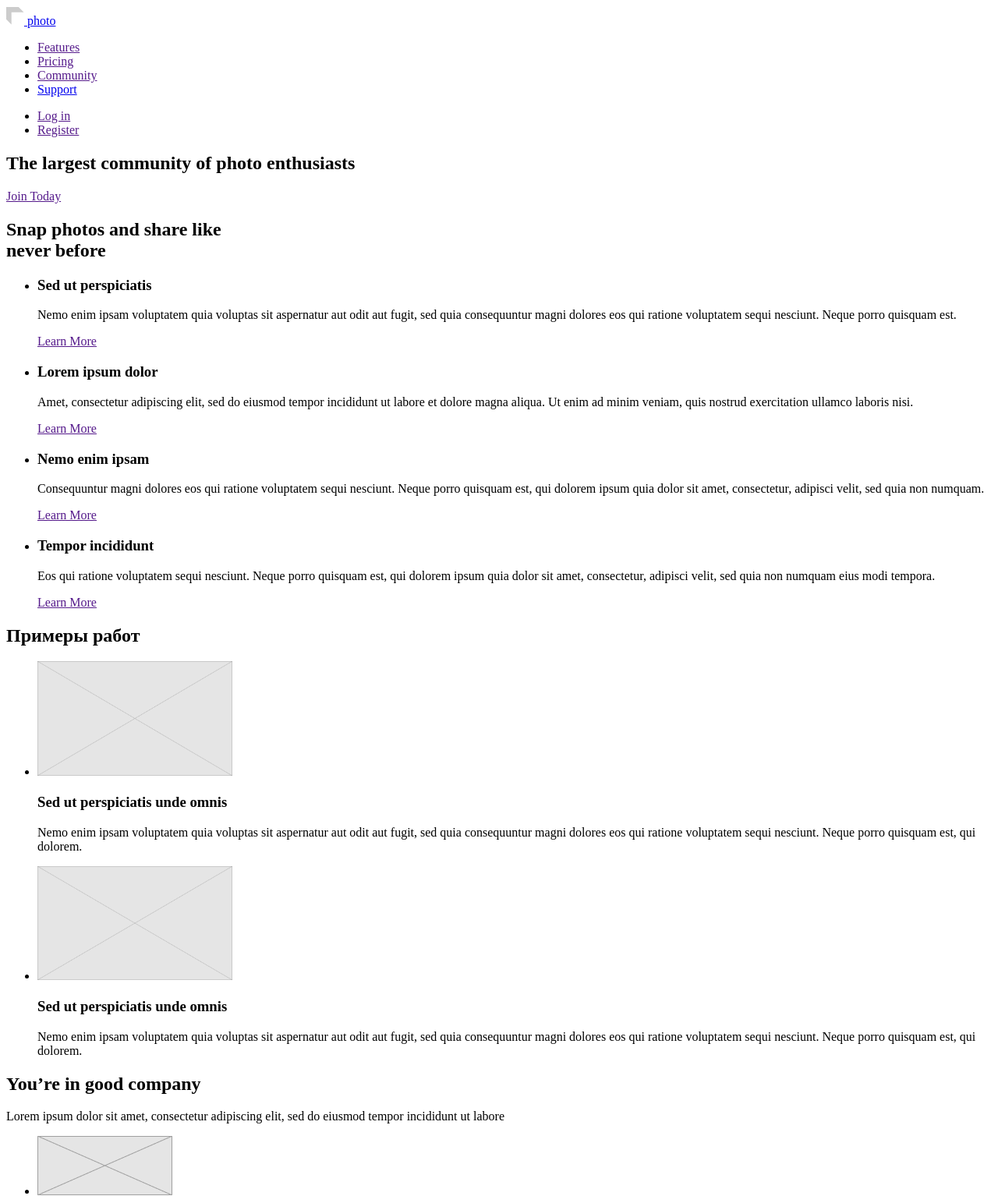
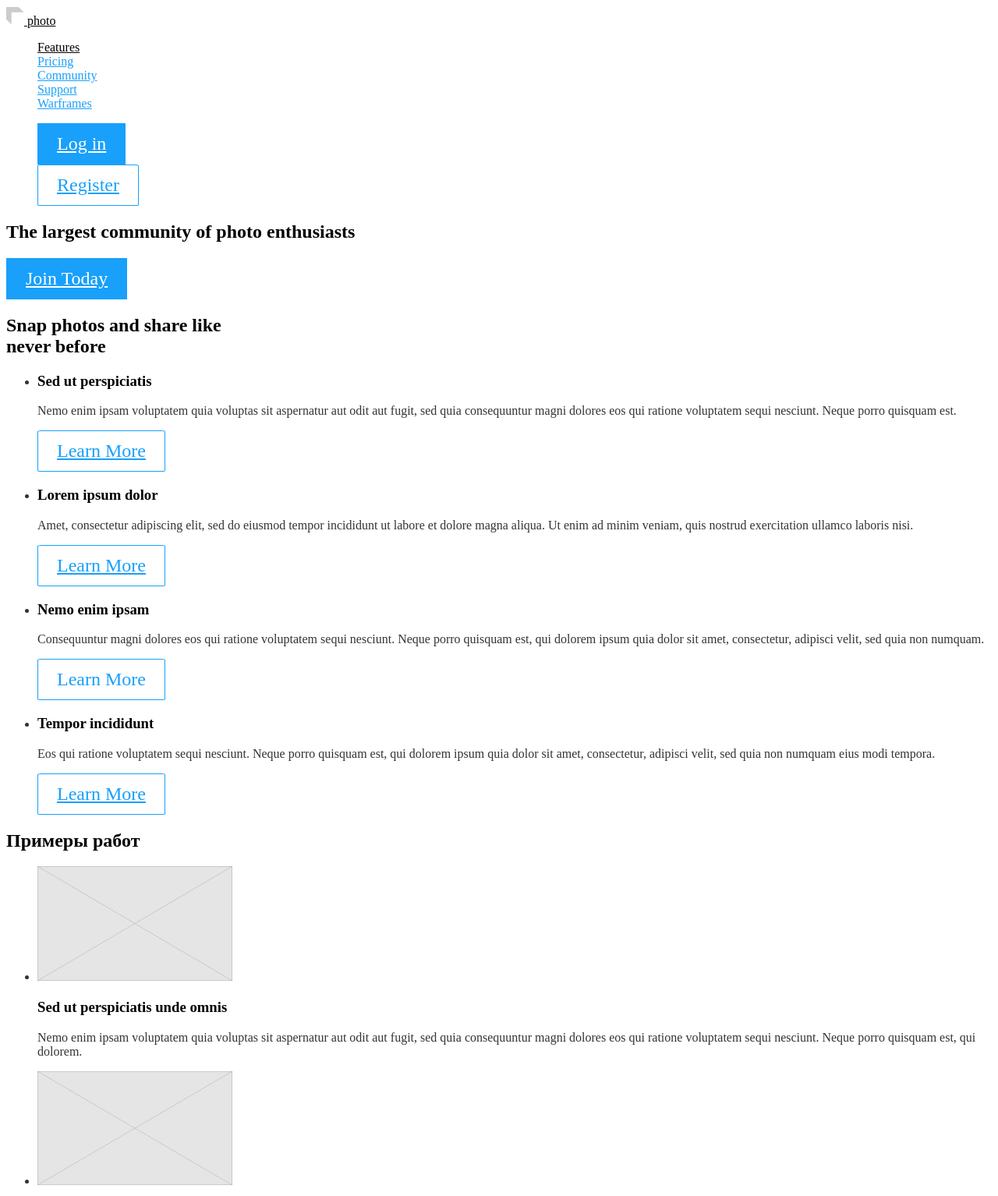
Before and after one commit to zeoniss/html-css-22-, a plain HTML site: page index.html in a window 1280 px wide. Shown: the top 1534 px of the page at 78% size. Drawn offline with Linux system fonts and the light colour scheme.

Commit message:
Добавляет оформление цвета

```diff
--- /dev/null
+++ b/css/common.css
@@ -0,0 +1,35 @@
+:root{
+  --primary-text-color:rgba(0,0,0,0.8);
+  --title-text-color: #000000;
+  --accent-color: #18a0fb;
+  --primary-white-color: #ffffff;
+}
+
+body{
+  color: var(--primary-text-color);
+  background-color: #fff;
+}
+h1,h2,h3,h4,h5,h6{
+  color: var(--title-text-color);
+}
+.logo{
+  color: var(--title-text-color) ;
+}
+.logo:hover{
+  --new-accent: red;
+  color: var(--new-accent);
+}
+.list{
+  list-style: none;
+}
+/* Site nav */
+.site-nav .link {
+  color: var(--accent-color);
+}
+.site-nav .link:hover,
+.site-nav.link:focus{
+  color: var(--title-text-color);
+}
+.site-nav .link.current{
+  color: var(--title-text-color);
+}
--- /dev/null
+++ b/css/community.css
@@ -0,0 +1,3 @@
+body{
+  background-color: tomato;
+}
--- /dev/null
+++ b/css/main.css
@@ -0,0 +1,75 @@
+:root{
+  --primary-text-color:rgba(0,0,0,0.8);
+  --title-text-color: #000000;
+  --accent-color: #18a0fb;
+  --primary-white-color: #ffffff;
+}
+
+body{
+  color: var(--primary-text-color);
+  background-color: #fff;
+}
+h1,h2,h3,h4,h5,h6{
+  color: var(--title-text-color);
+}
+.logo{
+  color: var(--title-text-color) ;
+}
+.logo:hover{
+  --new-accent: red;
+  color: var(--new-accent);
+}
+.list{
+  list-style: none;
+}
+/* Site nav */
+.site-nav .link {
+  color: var(--accent-color);
+}
+.site-nav .link:hover,
+.site-nav.link:focus{
+  color: var(--title-text-color);
+}
+.site-nav .link.current{
+  color: var(--title-text-color);
+}
+/* Hero */
+.hero-title{
+  color: var(--title-text-color);
+}
+/* Section */
+.section-title{
+  color: var(--title-text-color);
+}
+.clients > .section-title {
+  color: teal;
+}
+/* Features */
+.feature-list .title {
+  color: var(--title-text-color);
+}
+
+/* Examples */
+.work-list .title{
+  color: var(--title-text-color);
+}
+/* Button */
+.button{
+  color: var(--title-text-color);
+  background-color: var(--primary-white-color);
+  font-size: 24px;
+  padding: 12px 24px;
+  display: inline-block;
+  border: 1px solid black;
+}
+.button.primary{
+   color: var(--primary-white-color );
+  background-color: var(--accent-color);
+border-color: transparent;
+}
+ .button.secondary{
+  color: var(--accent-color);
+  background-color: var(--primary-white-color );
+  border-color:var(--accent-color);
+  border-radius:3%;
+}
--- a/index.html
+++ b/index.html
@@ -4,93 +4,100 @@
     <meta charset="UTF-8" />
     <meta http-equiv="X-UA-Compatible" content="IE=edge" />
     <meta name="viewport" content="width=device-width, initial-scale=1.0" />
-    <title>Document</title>
-  </head>
+    <link rel="stylesheet" href="./css/common.css">
+    <link rel="stylesheet" href="./css/main.css">
+    <title>Photo App</title>
+</head>
   <body>
-    <!-- Шапка сайта -->
-    <header>
+
+    <!-- <iframe width="300" height="220" src="https://www.youtube.com/embed/EvtMTV9mMSc" title="YouTube video player" frameborder="0" allow="accelerometer; autoplay; clipboard-write; encrypted-media; gyroscope; picture-in-picture" allowfullscreen></iframe> -->
+
+          <!-- Шапка сайта -->
+
+    <header class="page-header">
       <nav>
-        <a href="/">
+        <a href="/" class="logo">
           <img src="./images/logo.svg" alt="Логотип компании" />
           photo</a>
-        <ul>
-          <li><a href="">Features</a></li>
-          <li><a href="">Pricing</a></li>
-          <li><a href="">Community</a></li>
-          <li><a href="/support.html">Support</a></li>
+        <ul class="site-nav list">
+          <li><a href=""class="link current">Features</a></li>
+          <li><a href=""class="link">Pricing</a></li>
+          <li><a href="./community.html"class="link">Community</a></li>
+          <li><a href=""class="link">Support</a></li>
+           <li><a href=""class="link">Warframes</a></li>
         </ul>
 
-        <ul>
-          <li><a href="">Log in</a></li>
-          <li><a href="">Register</a></li>
+        <ul class="auth-nav list">
+          <li><a href="" class="button primary">Log in</a></li>
+          <li><a href="" class="button secondary">Register</a></li>
         </ul>
       </nav>
     </header>
     <main>
       <!-- Герой -->
     <div>
-      <section>
-        <h1>The largest community of photo enthusiasts</h1>
-        <a href="">Join Today</a>
+      <section class="hero">
+        <h1 class="hero-title">The largest community of photo enthusiasts</h1>
+        <a href="" class="button primary">Join Today</a>
       </section>
     </div>
 <!-- Преимущества -->
-    <section>
-      <h2>Snap photos and share like </br> never before</h2>
-      <ul>
+    <section class="section">
+      <h2 class="section-title">Snap photos and share like </br> never before</h2>
+      <ul class="feature-list">
         <li>
-          <h3>
+          <h3 class="title">
             Sed ut perspiciatis
           </h3>
           <p>Nemo enim ipsam voluptatem quia voluptas sit aspernatur aut odit aut fugit, sed quia consequuntur magni dolores eos qui ratione voluptatem sequi nesciunt. Neque porro quisquam est.</p>
-          <a href="">Learn More</a>
+          <a href="" class="button secondary">Learn More</a>
         </li>
           <li>
-          <h3>
+          <h3 class="title">
            Lorem ipsum dolor
           </h3>
           <p>Amet, consectetur adipiscing elit, sed do eiusmod tempor incididunt ut labore et dolore magna aliqua. Ut enim ad minim veniam, quis nostrud exercitation ullamco laboris nisi.</p>
-         <a href="">Learn More</a>
+         <a href="" class="button secondary">Learn More</a>
         </li>
           <li>
-          <h3>
+          <h3 class="title">
            Nemo enim ipsam
           </h3>
           <p>Consequuntur magni dolores eos qui ratione voluptatem sequi nesciunt. Neque porro quisquam est, qui dolorem ipsum quia dolor sit amet, consectetur, adipisci velit, sed quia non numquam.</p>
-           <a href="">Learn More</a>
+           <Learn href="" class="button secondary">Learn More</a>
         </li>
           <li>
-          <h3>
+          <h3 class="title">
             Tempor incididunt
           </h3>
           <p>Eos qui ratione voluptatem sequi nesciunt. Neque porro quisquam est, qui dolorem ipsum quia dolor sit amet, consectetur, adipisci velit, sed quia non numquam eius modi tempora.</p>
-          <a href="">Learn More</a>
+          <a href="" class="button secondary">Learn More</a>
         </li>
       </ul>
     </section>
 <!-- Примеры работ -->
-    <section><h2>Примеры работ</h2>
-    <ul>
+    <section class="section"><h2 class="section-title">Примеры работ</h2>
+    <ul class="work-list">
       <li>
         <img src="./images/placeholder.png" alt="" width="250">
-        <h3>Sed ut perspiciatis unde omnis</h3>
+        <h3 class="title">Sed ut perspiciatis unde omnis</h3>
         <p>Nemo enim ipsam voluptatem quia voluptas sit aspernatur aut odit aut fugit, sed quia consequuntur magni dolores eos qui ratione voluptatem sequi nesciunt. Neque porro quisquam est, qui dolorem.</p>
       </li>
     </ul>
     <ul>
       <li>
         <img src="./images/placeholder.png" alt="" width="250">
-        <h3>Sed ut perspiciatis unde omnis</h3>
+        <h3 class="title">Sed ut perspiciatis unde omnis</h3>
         <p>Nemo enim ipsam voluptatem quia voluptas sit aspernatur aut odit aut fugit, sed quia consequuntur magni dolores eos qui ratione voluptatem sequi nesciunt. Neque porro quisquam est, qui dolorem.</p>
       </li>
     </ul>
     </section>
 
-    <!-- Testimonials -->
-    <section>
-      <h2>You’re in good company</h2>
+    <!-- Клиенты -->
+    <section class="section clients">
+      <h2 class="section-title">You’re in good company</h2>
       <p>Lorem ipsum dolor sit amet, consectetur adipiscing elit, sed do eiusmod tempor incididunt ut labore  </p>
-    <ul>
+    <ul class="list">
       <li>
       <a href=""><img src="./images/Rectangle.png" alt="Логотип компании">
     </a>
@@ -125,10 +132,42 @@
     </li>
     </ul>
     </section>
-    </main>
+    <!-- Подпишитесь -->
+    <section>
+    <p>
+      Lorem ipsum dolor sit amet, consectetur adipiscing elit, sed do eiusmod tempor incididunt ut labore
+    </p>
+        <div>
+          <a href="" class="button primary">Join Today</a>
+          <a href="" class="button secondary">Contact Us</a>
+
+        </div>
+    </section>
+        </main>
 <!-- Футер -->
     <footer>
-      Footer
-    </footer>
+      <ul>
+        <li><a href="">Mobile app</a></li>
+        <li><a href="">Community</a></li>
+        <li><a href="">Company</a></li>
+          </ul>
+             <a href="/">
+          <img src="./images/logo.svg" alt="Логотип компании" />
+          photo</a>
+
+          <ul>
+        <li><a href="">Help desk</a></li>
+        <li><a href="">Blog</a></li>
+        <li><a href="">Resources</a></li>
+       </ul>
+
+       <ul>
+        <li><a href="" aria-label="ссылка на Facebook">Facebook</a></li>
+        <li><a href="" aria-label="ссылка на Twitter">Twitter</a></li>
+        <li><a href="" aria-label="ссылка на Instagram">Instagram</a></li>
+        <li><a href="" aria-label="ссылка на LinkedIn">LinkedIn</a></li>
+      </ul>
+      <p>&copy; Photo, Inc. 2019. <span class="accent">We love our users!</span></p>
+      </footer>
   </body>
 </html>
```
Also changed, not shown: community.html (added, +64 -0 lines), support.html (deleted, +0 -30 lines).
